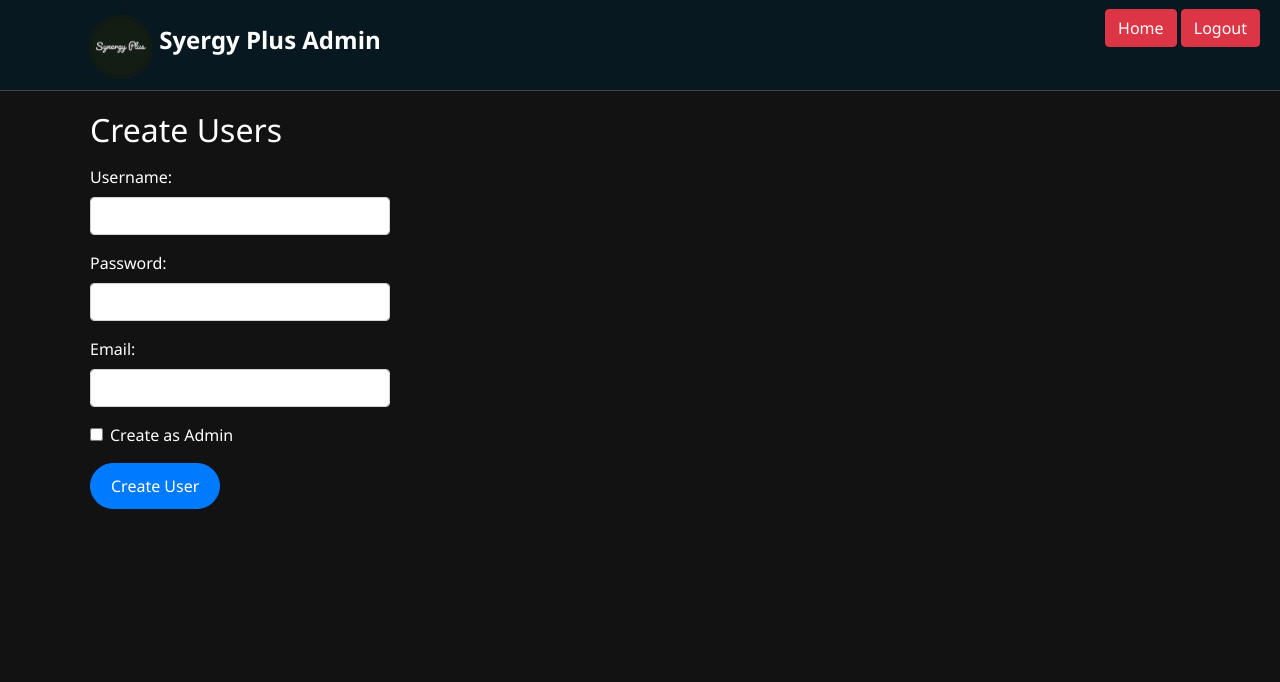
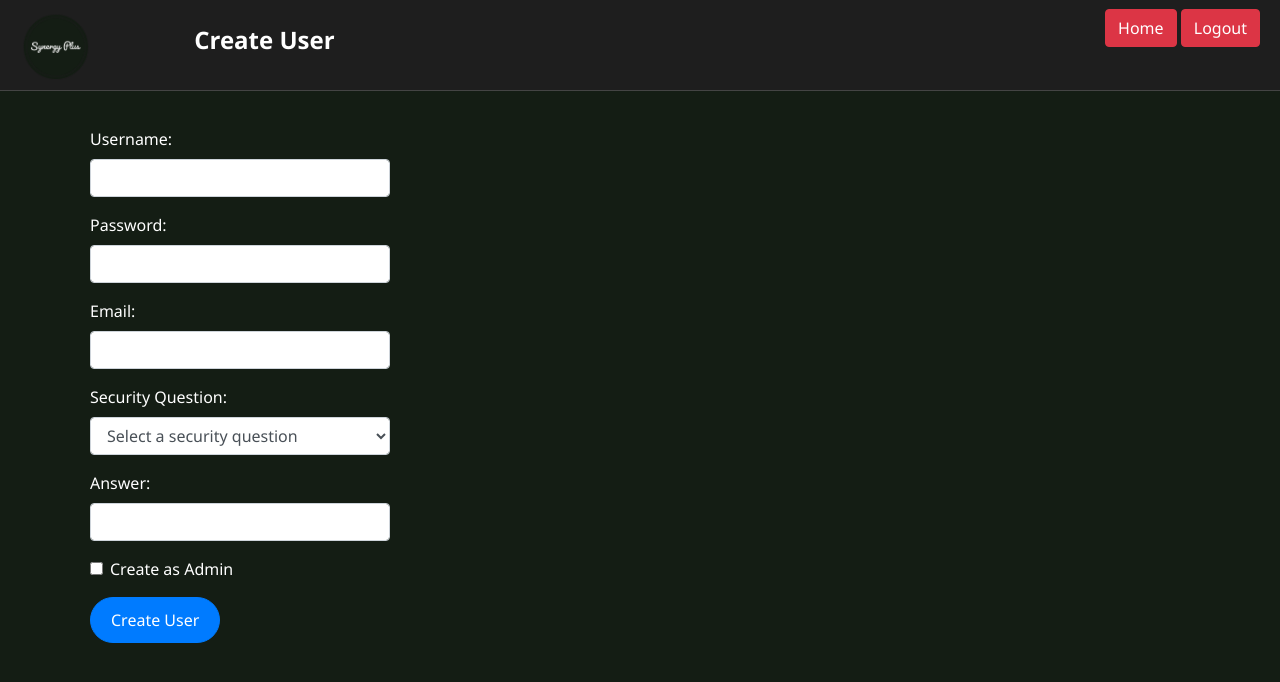
Before and after one commit to AksharaPalanichamy/pythonMesanger, a Django app: page /admin/create-users/ in a window 1280 px wide. Shown: the top 682 px of the page. Run offline with Django 5.2, Linux system fonts and the light colour scheme; the visitor is signed in with stand-in values (Sample User, id 1); some libraries are stand-ins or nearby versions.

Commit message:
minor changes

```diff
--- a/project/app/admin.py
+++ b/project/app/admin.py
@@ -8,7 +8,7 @@ from .views import block_users_view, delete_chat_rooms_view, create_users_view
 # admin.site.enable_nav_sidebar = False
 
 class MyAdminSite(admin.AdminSite):
-    site_header = "Syergy Plus Admin"
+    site_header = "Welcome to the Admin Dashboard"
     site_title = "Admin Portal"
     index_title = "Welcome to the Admin Portal"
 
--- a/project/app/templates/admin/base_site.html
+++ b/project/app/templates/admin/base_site.html
@@ -11,19 +11,28 @@
 
     <style>
         body {
-            background-color: #121212; /* Dark background */
+            background-color: #141d14; /* Dark background */
             font-family: 'Segoe UI', Tahoma, Geneva, Verdana, sans-serif;
             color: #ffffff; /* White text color for readability */
         }
         .dashboard-header {
-            background-color: #071820; /* Dark header background */
+            background-color: #1e1e1e; /* Dark header background */
             border-bottom: 1px solid #444; /* Subtle border for separation */
             padding: 10px 20px;
+            position: relative; /* Set position relative for absolute positioning of logo */
+        }
+        .logo {
+            position: static; /* Allow positioning relative to dashboard-header */
+            top: 10px; /* Adjust top distance */
+            left: 20px; /* Adjust left distance */
+            width: 70px; /* Logo width */
+            height: auto; /* Maintain aspect ratio */
         }
         .dashboard-title {
             font-weight: bold;
             font-size: 24px;
             color: #ffffff; /* White title color */
+            margin-left: 100px; /* Space for the logo */
         }
         .dashboard-content {
             padding: 20px;
@@ -56,8 +65,7 @@
 </head>
 <body>
     <div class="dashboard-header">
-        <div class="container">
-            <img src="{% static 'img/logo.png' %}" alt="Logo" class="logo" style="width: 70px; height: auto;">
+        <img src="{% static 'img/logo.png' %}" alt="Logo" class="logo">
         <span class="dashboard-title">{{ site_header }}</span>
         <div style="position: absolute; top: 9px; right: 20px;">
             {% if show_home_button %}
@@ -72,15 +80,31 @@
             </form>
         </div>
     </div>
-    </div>
 
     <div class="container dashboard-content">
-        {% block content %}
-        {% endblock %}
+        {% block content %}{% endblock %}
     </div>
 
     <script src="https://code.jquery.com/jquery-3.5.1.slim.min.js" crossorigin="anonymous"></script>
     <script src="https://cdn.jsdelivr.net/npm/@popperjs/core@2.5.2/dist/umd/popper.min.js" crossorigin="anonymous"></script>
     <script src="https://stackpath.bootstrapcdn.com/bootstrap/4.5.2/js/bootstrap.min.js" crossorigin="anonymous"></script>
+
+    <script>
+        let timeout;
+
+        function resetTimer() {
+            clearTimeout(timeout);
+            timeout = setTimeout(function() {
+                // Automatically log out after 5 minutes of inactivity
+                document.querySelector('form[action="{% url "admin:logout" %}"]').submit();
+            }, 300000); // 5 minutes in milliseconds
+        }
+
+        // Events to reset the timer on user interaction
+        window.onload = resetTimer;
+        document.onmousemove = resetTimer;
+        document.onkeypress = resetTimer;
+        document.ontouchstart = resetTimer; // For touch devices
+    </script>
 </body>
 </html>
--- a/project/app/templates/admin/block_users.html
+++ b/project/app/templates/admin/block_users.html
@@ -3,7 +3,7 @@
 {% block title %}Block Users{% endblock %}
 
 {% block content %}
-<h2>Block Users</h2>
+<h2></h2>
 
 <!-- Display messages -->
 {% if messages %}
--- a/project/app/templates/admin/create_users.html
+++ b/project/app/templates/admin/create_users.html
@@ -7,7 +7,7 @@
 <!-- <h2>Create Users</h2> -->
 <div class="row">
     <div class="col-md-12">
-        <h2>Create Users</h2>
+        <h2></h2>
         <p></p>
     </div>
 </div>
@@ -35,6 +35,20 @@
         <label for="email">Email:</label>
         <input type="email" class="form-control" name="email" id="email" required style="max-width: 300px;">
     </div>
+    <div class="form-group">
+        <label for="security_question">Security Question:</label>
+        <select class="form-control" name="security_question" id="security_question" required style="max-width: 300px;">
+            <option value="" disabled selected>Select a security question</option>
+            <option value="mother_maiden">What is your mother's maiden name?</option>
+            <option value="first_pet">What was the name of your first pet?</option>
+            <option value="birth_city">What city were you born in?</option>
+            <option value="favorite_color">What is your favorite color?</option>
+        </select>
+    </div>
+    <div class="form-group">
+        <label for="security_answer">Answer:</label>
+        <input type="text" class="form-control" name="security_answer" id="security_answer" required style="max-width: 300px;">
+    </div>
     <div class="form-group form-check">
         <input type="checkbox" class="form-check-input" name="is_admin" id="is_admin">
         <label class="form-check-label" for="is_admin">Create as Admin</label>
--- a/project/app/templates/admin/delete_chat_rooms.html
+++ b/project/app/templates/admin/delete_chat_rooms.html
@@ -3,7 +3,7 @@
 {% block title %}Delete Chat Rooms{% endblock %}
 
 {% block content %}
-<h2>Delete Chat Rooms</h2>
+<h2></h2>
 
 <!-- Display messages -->
 <!-- {% if messages %}
--- a/project/app/templates/admin/index.html
+++ b/project/app/templates/admin/index.html
@@ -7,7 +7,7 @@
 
 <div class="row">
   <div class="col-md-12">
-    <h2>Welcome to the Admin Dashboard</h2>
+    <h2></h2>
     <p></p>
   </div>
 </div>
--- a/project/app/views.py
+++ b/project/app/views.py
@@ -94,7 +94,7 @@ def chat_box(request, chat_box_name):
 
     return render(request, 'chatbox.html', {
         'chat_box_name': chat_room.name,
-        'target_user': target_user.username if target_user else None,
+        'target_user': target_user.username if target_user else "Search for people to connect with!",
         'messages': messages,
         'chat_users': chat_users,
         'all_users': all_users,
@@ -121,7 +121,7 @@ def block_users_view(request):
     context = {
         'users': users,
         'site_title': 'Admin Portal',  # Custom site title
-        'site_header': 'Syergy Plus Admin',  # Custom site header
+        'site_header': 'Block user',  # Custom site header
         'show_home_button':True
     }
     return render(request, 'admin/block_users.html', context)
@@ -141,7 +141,7 @@ def delete_chat_rooms_view(request):
     context = {
         'chat_rooms': chat_rooms,
         'site_title': 'Admin Portal',  # Custom site title
-        'site_header': 'Syergy Plus Admin',  # Custom site header
+        'site_header': 'Delete Chatrooms',  # Custom site header
         'show_home_button':True
     }
     return render(request, 'admin/delete_chat_rooms.html', context)
@@ -153,19 +153,29 @@ def create_users_view(request):
         password = request.POST.get('password')
         email = request.POST.get('email')
         is_admin=request.POST.get('is_admin')
+        security_question = request.POST.get('security_question')
+        security_answer = request.POST.get('security_answer')
         try:
             if is_admin:
                 user=User.objects.create_superuser(username=username,email=email,password=password)
             else:
                 user = User.objects.create_user(username=username,email=email, password=password)
             user.save()
+
+            if security_question and security_answer:
+                UserProfile.objects.create(
+                    user=user,
+                    security_question=security_question,
+                    security_answer=security_answer
+                )
+
             messages.success(request, f'User {username} has been created.')
             return redirect('admin:create_users')  # Redirect to admin index after successful creation
         except Exception as e:
             messages.error(request, str(e))
     context = {
         'site_title': 'Admin Portal',  # Set your site title
-        'site_header': 'Syergy Plus Admin',  # Set your site header
+        'site_header': 'Create User',  # Set your site header
         'show_home_button':True
     }
     return render(request, 'admin/create_users.html',context)
```
Also changed, not shown: project/app/templates/chatbox.html (+12 -5 lines). Lines whose indentation alone changed are shown as unchanged.
